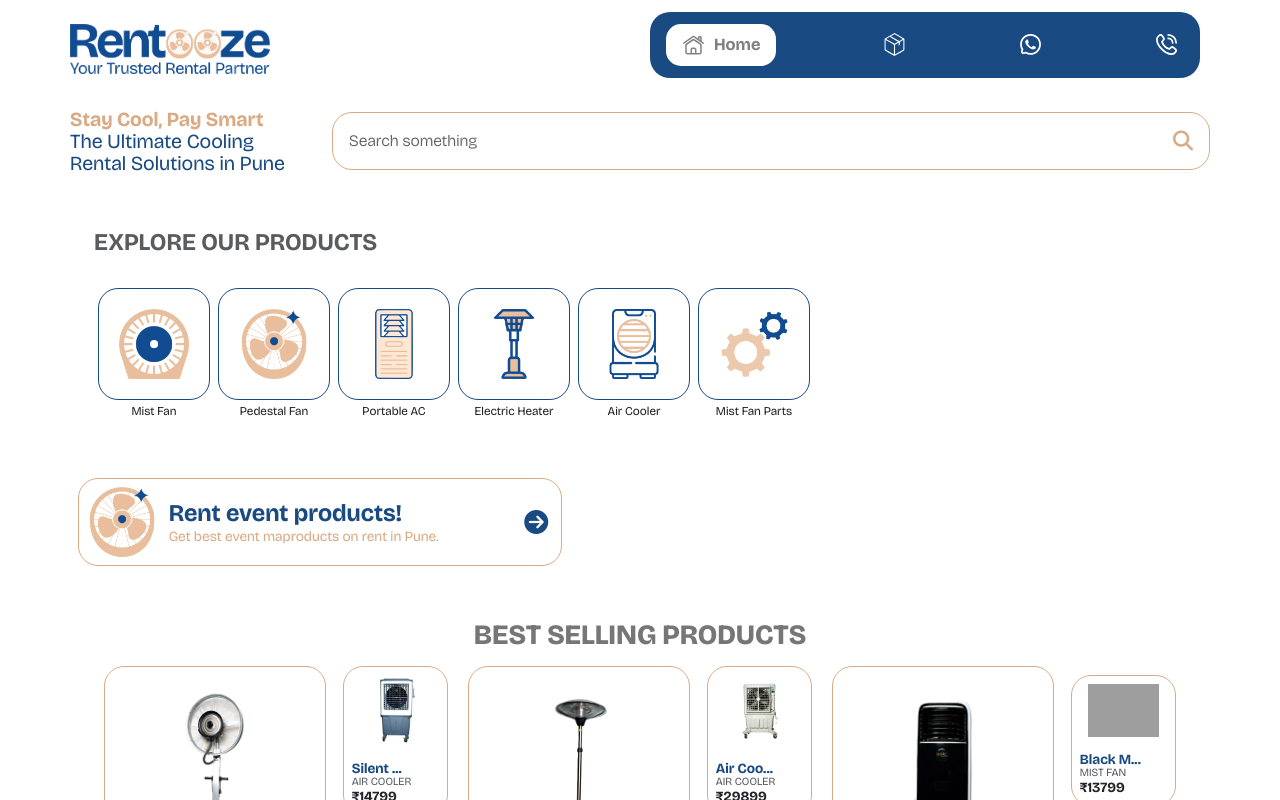
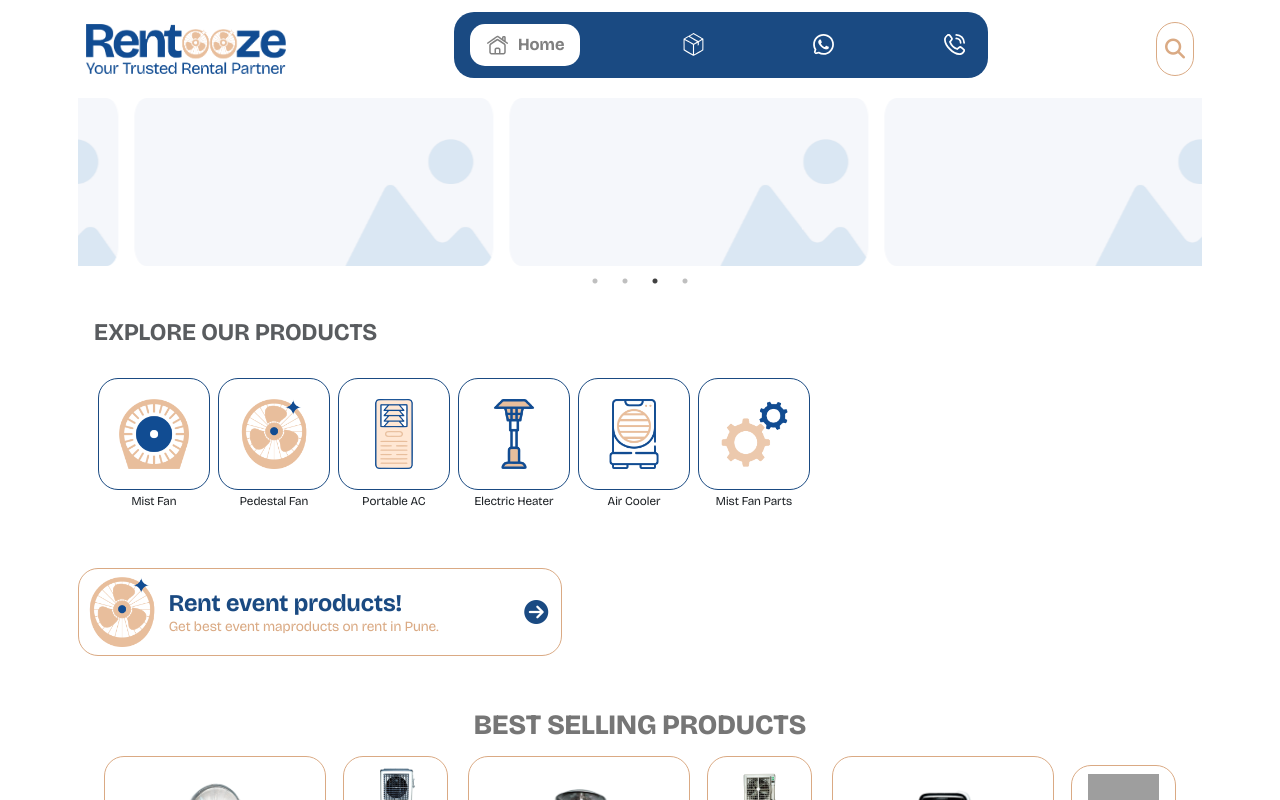
Before and after one commit to Kaminou2904/Rentooz, a React (Create React App) app in the folder frontend/: page /buy in a window 1280 px wide. Shown: the top 800 px of the page. Built offline with nearby package versions, Linux system fonts and the light colour scheme; grey boxes are pictures that could not be loaded.

Commit message:
this is awesome and we are the best you all know

```diff
--- a/frontend/src/Components/Bottomnav/Bottomnav.css
+++ b/frontend/src/Components/Bottomnav/Bottomnav.css
@@ -8,6 +8,7 @@
 .bottomNavCont{
     position: fixed;
     bottom: 0px;
+    left: 0px;
     z-index: 55;
     width: 100%;
     padding: 0px 10px;
--- a/frontend/src/Pages/Buyhome/Buyhome.css
+++ b/frontend/src/Pages/Buyhome/Buyhome.css
@@ -1,6 +1,6 @@
 .headerLogoWraper{
     width: min(45%, 350px);
-    margin: auto !important;
+    margin: 0 !important;
 }
 
 .heroDiv{
--- a/frontend/src/Pages/Buyhome/Buyhome.jsx
+++ b/frontend/src/Pages/Buyhome/Buyhome.jsx
@@ -44,6 +44,34 @@ function Buyhome() {
         infinite: true,
         dots: true,
         arrows: false,
+        slidesToShow: 3,
+        slidesToScroll: 1,
+        responsive: [
+            {
+                breakpoint: 1000,
+                settings: {
+                    slidesToShow: 1,
+                    slidesToScroll: 1,
+                    dots: true,
+                },
+            },
+            {
+                breakpoint: 600,
+                settings: {
+                    slidesToShow: 1,
+                    slidesToScroll: 1,
+                    dots: true,
+                },
+            },
+        ],
+    }
+
+    const bannerCaro = {
+        infinite: true,
+        dots: true,
+        arrows: false,
+        autoplay: true,
+        autoplaySpeed: 3000,
         slidesToShow: 3,
         slidesToScroll: 1,
         responsive: [
@@ -173,16 +201,39 @@ function Buyhome() {
             <Helmet>
                 <link ref="canonical" url="https://www.rentooze.in/"></link>
             </Helmet>
-            <div className="mainHeader d-flex justify-content-between align-items-center">
-                <div className="headerLogoWraper py-4 mt-2">
+            <div className="mainHeader d-flex justify-content-between align-items-center px-3">
+                <div className="headerLogoWraper py-4 mx-0 mt-2 me-3">
                     <img src="/images/Rentooze Logo New.png" className='img-fluid' alt="Rentooze logo" />
                 </div>
                 <Bottomnav />
+                <div className={`searchIcon d-flex justify-content-center align-items-center border-brand-skin py-3 px-2 ${searchBtn === '100%' ? 'rounded-brand-sm' : 'rounded-pill'}`} onClick={searchIconClick} style={{ width: searchBtn }}>
+                    <input
+                        type="text"
+                        name="search"
+                        className='form-control border-0 shadow-none bricolage-light text-muted m-0 p-0 ps-2' id="searchinpu"
+                        placeholder='Search something'
+                        style={{ display: searchInpu }}
+                        value={searchTxt}
+                        onChange={(e) => setSearchTxt(e.target.value)}
+                        onKeyDown={(e) => handleKeyDown(e)}
+                    />
+                    <i className={`fas fa-search text-brand-skin fs-5 ${searchBtn === '100%' ? 'me-2' : ''}`}></i>
+                </div>
             </div>
+
+            <div className="searchSuggetionDiv px-4" style={{ display: searchSuggetionDiv }}>
+                    <div className="searchSuggetion p-2 bg-white shadow">
+                        {
+                            searchResult.map((result, ind) => (
+                                <Link key={ind} className={`nav-link ${selectedSuggestion === ind ? 'selectedSugg' : ''}`} to={`/buy/${result.cate}`} onMouseOver={() => setSelectedSuggestion(ind)} onMouseOut={() => setSelectedSuggestion(-1)}><p className="mb-0 border-bottom mt-2 fs-5">{result.cate}</p></Link>
+                            ))
+                        }
+                    </div>
+                </div>
 
             <div className="psudoDiv" style={{ display: psudodiv }} onClick={psudoClick}></div>
 
-            <div className={`heroDiv mob-hero-div px-4 mt-2 align-items-center ${searchBtn === '100%' ? 'justify-content-end' : 'justify-content-between'}`}>
+            {/* <div className={`heroDiv mob-hero-div px-4 mt-2 align-items-center ${searchBtn === '100%' ? 'justify-content-end' : 'justify-content-between'}`}>
                 <h2 className='heroTxt mb-0 bricolage-bold text-brand-skin text-nowrap' style={{ display: herotxt }}>Stay Cool, Pay Smart<br /> <span className="text-brand-blue bricolage-regular">The Ultimate Cooling <br />Rental Solutions in Pune</span></h2>
                 <div className={`searchIcon d-flex justify-content-center align-items-center border-brand-skin py-4 px-2 ${searchBtn === '100%' ? 'rounded-brand' : 'rounded-pill'}`} onClick={searchIconClick} style={{ width: searchBtn }}>
                     <input
@@ -197,9 +248,9 @@ function Buyhome() {
                     />
                     <i className={`fas fa-search text-brand-skin fs-5 ${searchBtn === '100%' ? 'me-2' : ''}`}></i>
                 </div>
-            </div>
+            </div> */}
 
-            <div className={`heroDiv desk-hero-div mt-2 align-items-center justify-content-between w-100`}>
+            {/* <div className={`heroDiv desk-hero-div mt-2 align-items-center justify-content-between w-100`}>
                 <h2 className='heroTxt herotxt-desk mb-0 bricolage-bold text-brand-skin text-nowrap'>Stay Cool, Pay Smart<br /> <span className="text-brand-blue bricolage-regular">The Ultimate Cooling <br />Rental Solutions in Pune</span></h2>
                 <div className={`searchIcon d-flex justify-content-center align-items-center border-brand-skin py-3 px-2 rounded-brand w-100`}>
                     <input
@@ -213,9 +264,9 @@ function Buyhome() {
                     />
                     <i className={`fas fa-search text-brand-skin fs-5 me-2`}></i>
                 </div>
-            </div>
+            </div> */}
 
-            <div className="searchSuggetionDiv px-4" style={{ display: searchSuggetionDiv }}>
+            {/* <div className="searchSuggetionDiv px-4" style={{ display: searchSuggetionDiv }}>
                 <div className="searchSuggetion p-2 bg-white shadow">
                     {
                         searchResult.map((result, ind) => (
@@ -223,7 +274,7 @@ function Buyhome() {
                         ))
                     }
                 </div>
-            </div>
+            </div> */}
 
             {/* <div className="dailyTabs container mt-4">
                 <div className="tabsWrap d-flex bg-brand-gray rounded-pill">
@@ -236,6 +287,15 @@ function Buyhome() {
                     </div>
                 </div>
             </div> */}
+
+            <div className='px-2'>
+                <Slider {...bannerCaro}>
+                    <img src="/images/banner-placeholder.png" alt="banner" className="img-fluid rounded-brand px-2" />
+                    <img src="/images/banner-placeholder.png" alt="banner" className="img-fluid rounded-brand px-2" />
+                    <img src="/images/banner-placeholder.png" alt="banner" className="img-fluid rounded-brand px-2" />
+                    <img src="/images/banner-placeholder.png" alt="banner" className="img-fluid rounded-brand px-2" />
+                </Slider>
+            </div>
 
             <div className="categoryWrap text-center mt-5 px-4 mb-5">
                 <p className="fs-4 text-muted text-start mx-auto bricolage-bold mb-3">EXPLORE OUR PRODUCTS</p>
--- a/frontend/src/index.css
+++ b/frontend/src/index.css
@@ -21,6 +21,10 @@ body{
 
 .rounded-brand{
   border-radius: 20px !important;
+}
+
+.rounded-brand-sm{
+  border-radius: 15px !important;
 }
 
 .text-brand-skin{
```
Also changed, not shown: frontend/public/images/banner-placeholder.png (added).
